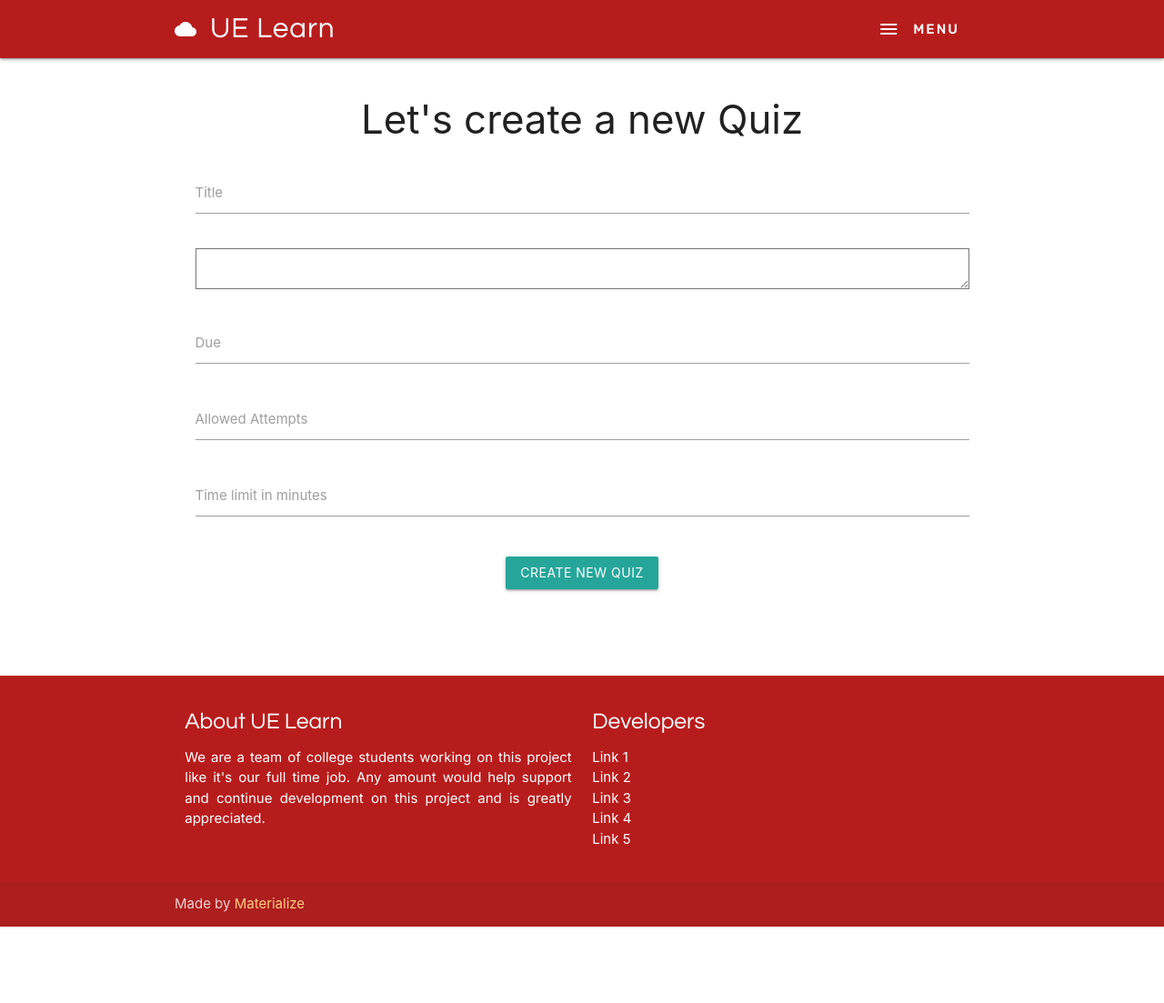
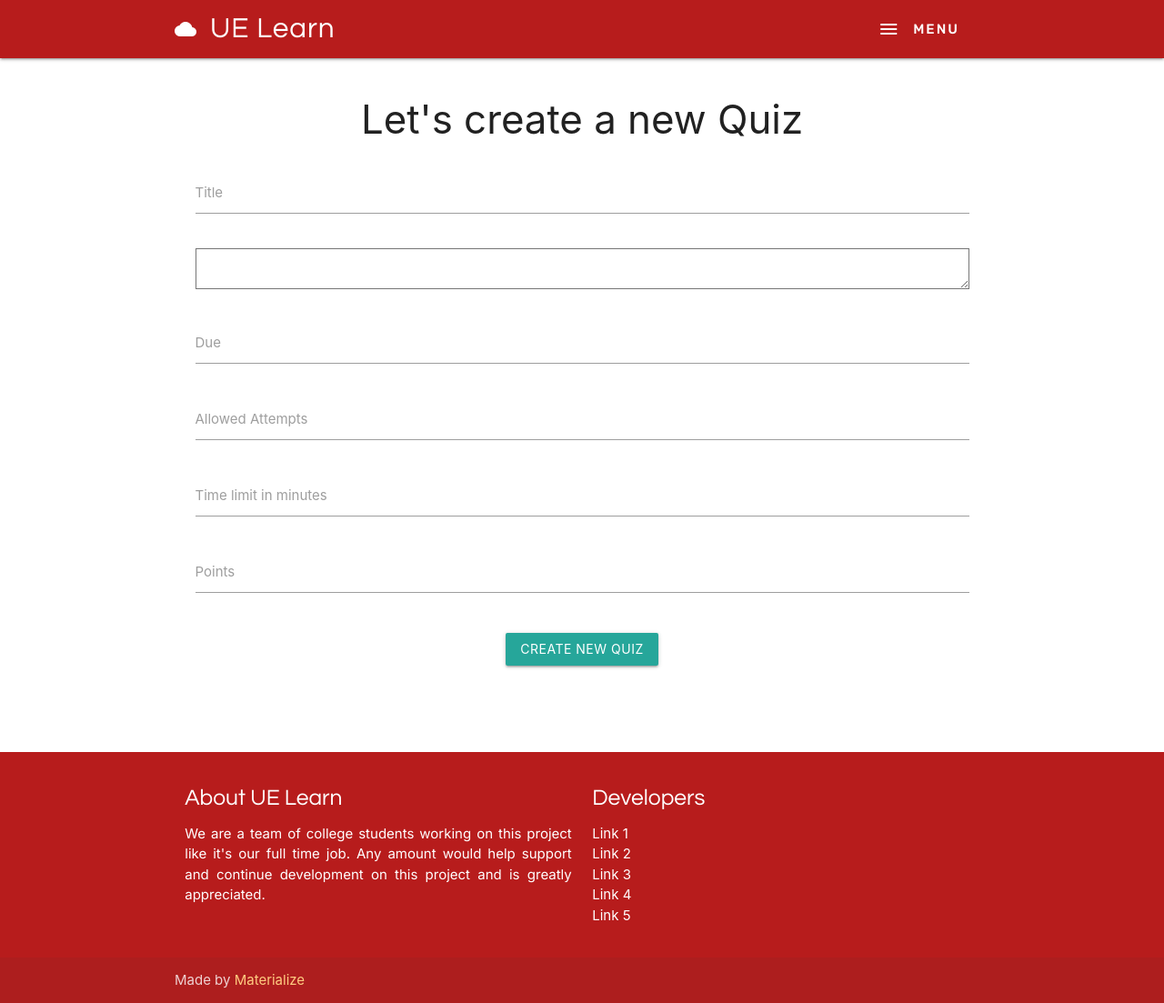
Before and after one commit to Misha-007/django-courseware-main, a Django app: page /course/00000000-0000-0000-0000-000000000001/modules/1/quiz/newquiz in a window 1280 px wide. Shown: the whole page at 91% size. Before the commit the page ends 1019 px from the top, so only its background shows below. Run offline with Django 3.2, Linux system fonts and the light colour scheme; tables that the repository leaves empty hold one stand-in row (values such as "Sample post"); some libraries are stand-ins or nearby versions.

Commit message:
fixed quizzes

```diff
--- a/quiz/forms.py
+++ b/quiz/forms.py
@@ -8,10 +8,11 @@ class NewQuizForm(forms.ModelForm):
 	due = forms.DateField(widget=forms.TextInput(attrs={'class': 'datepicker'}), required=True)
 	allowed_attempts = forms.IntegerField(max_value=100, min_value=1)
 	time_limit_mins = forms.IntegerField(max_value=360, min_value=10)
+	points = forms.IntegerField(max_value=360)
 
 	class Meta:
 		model = Quizzes
-		fields = ('title', 'description', 'due', 'allowed_attempts', 'time_limit_mins')
+		fields = ('title', 'description', 'due', 'allowed_attempts', 'time_limit_mins','points')
 
 
 class NewQuestionForm(forms.ModelForm):
--- a/quiz/models.py
+++ b/quiz/models.py
@@ -32,6 +32,7 @@ class Quizzes(models.Model):
 	allowed_attempts = models.PositiveIntegerField()
 	time_limit_mins = models.PositiveIntegerField()
 	questions = models.ManyToManyField(Question)
+	points = models.PositiveIntegerField()
 
 	def __str__(self):
 		return self.title
--- a/quiz/views.py
+++ b/quiz/views.py
@@ -36,7 +36,7 @@ def NewQuiz(request, course_id, module_id):
 def NewQuestion(request, course_id, module_id, quiz_id):
 	user = request.user
 	quiz = get_object_or_404(Quizzes, id=quiz_id)
-	if request.method == 'POST':
+	if request.method == 'POST' and 'ask' in request.POST:
 		form = NewQuestionForm(request.POST)
 		if form.is_valid():
 			question_text = form.cleaned_data.get('question_text')
@@ -53,6 +53,25 @@ def NewQuestion(request, course_id, module_id, quiz_id):
 				quiz.questions.add(question)
 				quiz.save()
 			return redirect('new-question', course_id=course_id, module_id=module_id, quiz_id=quiz.id)
+	else:
+		form = NewQuestionForm()
+	if request.method == 'POST' and 'done' in request.POST:
+		form = NewQuestionForm(request.POST)
+		if form.is_valid():
+			question_text = form.cleaned_data.get('question_text')
+			points = form.cleaned_data.get('points')
+			answer_text = request.POST.getlist('answer_text')
+			is_correct = request.POST.getlist('is_correct')
+
+			question = Question.objects.create(question_text=question_text, user=user, points=points)
+
+			for a, c in zip(answer_text, is_correct):
+				answer = Answer.objects.create(answer_text=a, is_correct=c, user=user)
+				question.answers.add(answer)
+				question.save()
+				quiz.questions.add(question)
+				quiz.save()
+			return redirect('my-courses')
 	else:
 		form = NewQuestionForm()
 
--- a/student_portal/templates/quiz/newquiz.html
+++ b/student_portal/templates/quiz/newquiz.html
@@ -37,6 +37,11 @@
             <label for="time_limit_mins">Time limit in minutes</label>
           </div>
 
+          <div class="input-field col s12">
+            {{ form.points }}
+            <label for="points">Points</label>
+          </div>
+
 
       <div class="row">
         <div class="col s12">
```
Also changed, not shown: student_portal/templates/quiz/newquestion.html (+9 -9 lines).
